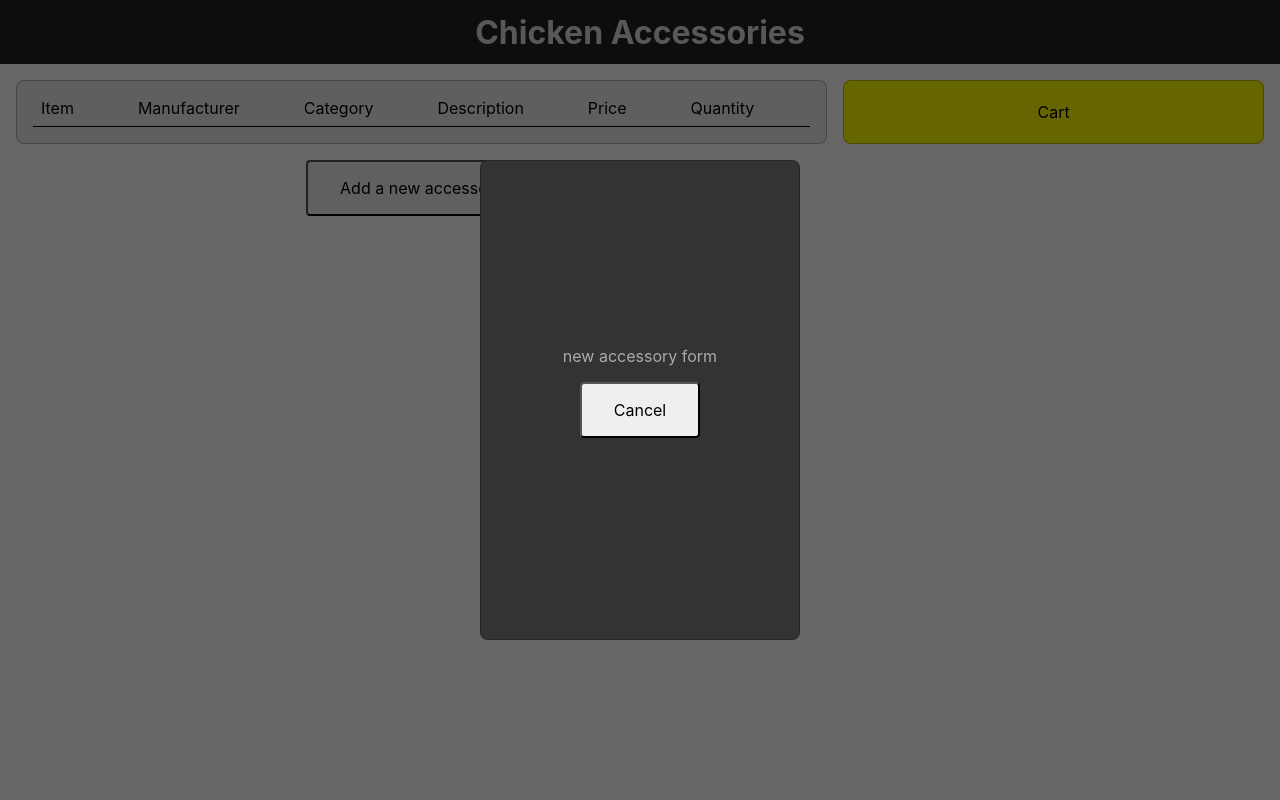
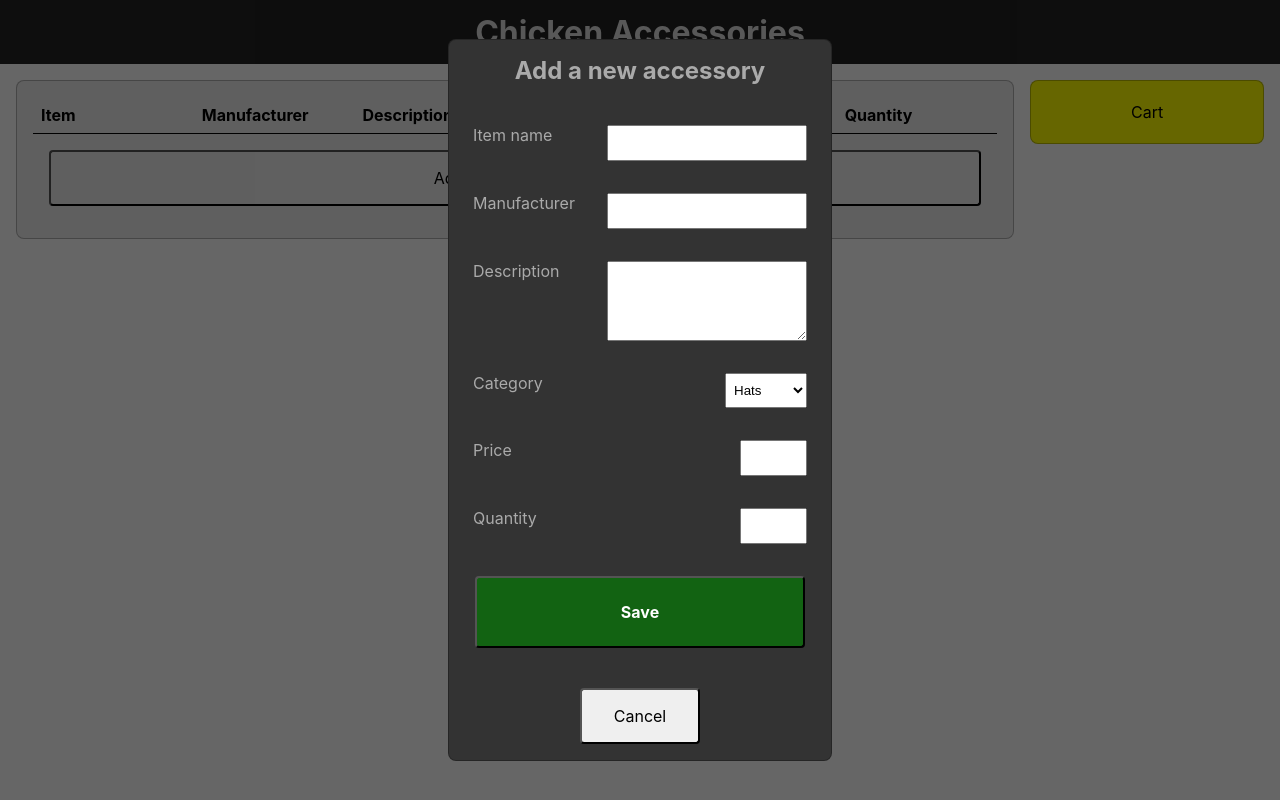
Before and after one commit to eggborne/chicken-accessories, a React (Create React App) app: page / in a window 1280 px wide. Both pictures are taken after a click on the button "Add a new accessory". Built offline with nearby package versions, Linux system fonts and the light colour scheme.

Commit message:
Add Create functionality for Accessories

```diff
--- a/src/components/AccessoryControl.js
+++ b/src/components/AccessoryControl.js
@@ -1,7 +1,7 @@
 
 import React from "react";
 import AccessoryList from "./AccessoryList";
-import NewAccessoryModal from "./NewAccessoryModal";
+import NewAccessoryModal from "./Modal";
 
 class AccessoryControl extends React.Component {
 
@@ -19,7 +19,8 @@ class AccessoryControl extends React.Component {
     }));
   }
 
-  handleAddingNewAccessory = (newAccessory) => {
+  handleAddAccessory = (newAccessory) => {
+    console.log('clicked handleAddAccessory!', newAccessory);
     const newAccessoryList = this.state.accessoryList.concat(newAccessory);
     this.setState({accessoryList: newAccessoryList,
       newFormVisible: false });
@@ -32,9 +33,12 @@ class AccessoryControl extends React.Component {
   render() {
     return (
       <React.Fragment>
-      <AccessoryList newFormVisible={this.state.newFormVisible}
+      <AccessoryList
+        accessoryList={this.state.accessoryList}
+        newFormVisible={this.state.newFormVisible}
+        handleClickNewAccessory={this.handleClickNewAccessory}
         handleCancelAddAccessory={this.handleCancelAddAccessory}
-        handleClickNewAccessory={this.handleClickNewAccessory}
+        handleAddAccessory={this.handleAddAccessory}
       />
       </React.Fragment>
     );
--- a/src/components/AccessoryList.js
+++ b/src/components/AccessoryList.js
@@ -1,14 +1,15 @@
 import React from "react";
-import NewAccessoryModal from "./NewAccessoryModal";
+import Modal from "./Modal";
+import NewAccessoryForm from "./NewAccessoryForm";
+import { findByLabelText } from "@testing-library/react";
 
 function AccessoryList(props) {
   const accessoryListStyle = {
     width: '100%',
-    height: '4rem',
+    minHeight: '4rem',
     backgroundColor: '#eee',
     display: 'flex',
-    justifyContent: 'center',
-    alignItems: 'center',
+    flexDirection: 'column',
     border: '0.1rem solid #00000044',
     borderRadius: '0.5rem',
     padding: '1rem',
@@ -23,26 +24,50 @@ function AccessoryList(props) {
     top: '0',
     left: '0',
     pointerEvents: props.newFormVisible ? 'all' : 'none',
-    opacity: props.newFormVisible ? 1 : 0,
+    opacity: props.newFormVisible ? '1' : '0',
     transition: 'opacity 200ms ease',
   };
 
+  const categories = [
+    'hats', 'shirts', 'pants', 'anklets', 'eyewear'
+  ];
+
   return (
-    <div className="accessory-list-container">
+    <React.Fragment>
       <div style={veilStyle}></div>
       <div style={accessoryListStyle}>
-        <div className="accessory-list-header">
+        <div className="accessory-list-header grid-list-row">
           <div>Item</div>
           <div>Manufacturer</div>
+          <div>Description</div>
           <div>Category</div>
-          <div>Description</div>
           <div>Price</div>
           <div>Quantity</div>
         </div>
+        {props.accessoryList.map((accessory, index) =>
+          <div className='accessory-list-item grid-list-row'>
+            <div>{accessory.item}</div>
+            <div>{accessory.manufacturer}</div>
+            <div>{accessory.description}</div>
+            <div>{accessory.category}</div>
+            <div>{accessory.price}</div>
+            <div>{accessory.quantity}</div>
+          </div>
+        )}
+        <button onClick={props.handleClickNewAccessory}>Add a new accessory</button>
       </div>
-      {<NewAccessoryModal showing={props.newFormVisible} onClickCancel={props.handleCancelAddAccessory} />}
-      <button onClick={props.handleClickNewAccessory}>Add a new accessory</button>
-    </div>
+      {<Modal
+        showing={props.newFormVisible}
+        headline={"Add a new accessory"}
+        bodyComponent={
+          <NewAccessoryForm
+            categories={categories}
+            onClickAddAccessory={props.handleAddAccessory}
+          />}
+          // onClickAddAccessory={props.handleAddAccessory}
+          onClickCancel={props.handleCancelAddAccessory}
+      />}
+    </React.Fragment>
   );
 }
 
--- a/src/components/NewAccessoryModal.js
+++ b/src/components/Modal.js
@@ -1,12 +1,12 @@
 
-function NewAccessoryModal(props) {
-  const NewAccessoryModalStyle = {
+function Modal(props) {
+  const modalStyle = {
     position: 'fixed',
     left: '50%',
     top: '50%',
     translate: '-50% -50%',
-    width: '20rem',
-    height: '30rem',
+    width: '24rem',
+    // height: '30rem',
     backgroundColor: '#333',
     color: '#aaa',
     display: 'flex',
@@ -15,18 +15,19 @@ function NewAccessoryModal(props) {
     alignItems: 'center',
     border: '0.1rem solid #00000044',
     borderRadius: '0.5rem',
+    pointerEvents: props.showing ? 'all' : 'none',
     opacity: props.showing ? '1' : '0',
     scale: props.showing ? '1' : '0.925',
     transition: 'opacity 200ms ease, scale 200ms ease',
   }
 
   return (
-    <div style={NewAccessoryModalStyle}>
-      <div>new accessory form</div>
+    <div style={modalStyle}>
+       <h2>{props.headline}</h2>
+      {props.bodyComponent}
       <button onClick={props.onClickCancel}>Cancel</button>
-
     </div>
   );
 }
 
-export default NewAccessoryModal;
+export default Modal;
--- /dev/null
+++ b/src/components/NewAccessoryForm.js
@@ -0,0 +1,66 @@
+import React from "react";
+
+function NewAccessoryForm(props) {
+  const newAccessoryFormStyle = {
+    width: '100%',
+    display: 'flex',
+    flexDirection: 'column',
+    justifyContent: 'center',
+    alignItems: 'center',
+    padding: '0.5rem',
+  };
+
+  function handleNewAccessoryFormSubmission(event) {
+    event.preventDefault();
+    console.log(event.target.item.value);
+    console.log(event.target.manufacturer.value);
+    console.log(event.target.description.value);
+    console.log(event.target.category.value);
+    console.log(event.target.price.value);
+    console.log(event.target.quantity.value);
+    props.onClickAddAccessory({
+      item: event.target.item.value,
+      manufacturer: event.target.manufacturer.value,
+      description: event.target.description.value,
+      category: event.target.category.value,
+      price: event.target.price.value,
+      quantity: event.target.quantity.value,
+    })
+  }
+
+  return (
+    <React.Fragment>
+      <form style={newAccessoryFormStyle} onSubmit={handleNewAccessoryFormSubmission}>
+        <div className='form-row'>
+          <label for='item'>Item name</label>
+          <input name='item' type='text' />
+        </div>
+        <div className='form-row'>
+          <label for='manufacturer'>Manufacturer</label>
+          <input name='manufacturer' type='text' />
+        </div>
+        <div className='form-row'>
+          <label for='description'>Description</label>
+          <textarea name='description' type='textarea' />
+        </div>
+        <div className='form-row'>
+          <label for='category'>Category</label>
+          <select name='category'>
+            {props.categories.map((category) => <option name={category}>{`${category[0].toUpperCase()}${category.slice(1)}`}</option>)}
+          </select>
+        </div>
+        <div className='form-row'>
+          <label for='price'>Price</label>
+          <input name='price' type='number' />
+        </div>
+        <div className='form-row'>
+          <label for='quantity'>Quantity</label>
+          <input name='quantity' type='number' />
+        </div>
+        <button type='submit' className='green'>Save</button>
+      </form>
+    </React.Fragment>
+  );
+}
+
+export default NewAccessoryForm;
--- a/src/index.css
+++ b/src/index.css
@@ -20,28 +20,75 @@ button {
   border-radius: 0.25rem;
 }
 
+button.green {
+  color: white;
+  font-weight: bold;
+  background-color: rgb(18, 99, 18);
+  width: 90%;
+  padding: 1.5rem;
+}
+
 main {
   margin: 1rem;
   display: grid;
-  grid-template-columns: 65% 1fr;
+  grid-template-columns: 80% 1fr;
   gap: 1rem;
 }
 
 .accessory-list-container {
+  background-color: salmon;
   display: flex;
   flex-direction: column;
-  align-items: center;
-
 }
 
-.accessory-list-header {
+.grid-list-row {
   width: 100%;
+  display: grid;
+  grid-template-columns: repeat(6, 1fr);
+}
+
+.grid-list-row > div {
   display: flex;
-  justify-content: space-evenly;
+  align-items: center;
+  padding: 0.5rem;
 }
 
 .accessory-list-header > div {
+
+  font-weight: bold;
   border-bottom: 1px solid black;
   flex-grow: 1;
-  padding: 0rem 0rem 0.5rem 0.5rem;
 }
+
+.accessory-list-item > div {
+  outline: 1px solid black;
+}
+
+input, select, textarea {
+  padding: 0.5rem 0.25rem;
+}
+
+form input, form textarea {
+  width: 60%;
+  font-family: inherit;
+}
+
+form input[type="number"] {
+  width: 20%;
+}
+
+form textarea {
+  height: 5rem;
+}
+
+.form-row {
+  display: flex;
+  justify-content: space-between;
+  padding: 1rem;
+  gap: 1rem;
+  width: 100%;
+}
+
+h2 {
+  margin: 1rem;
+}
```
